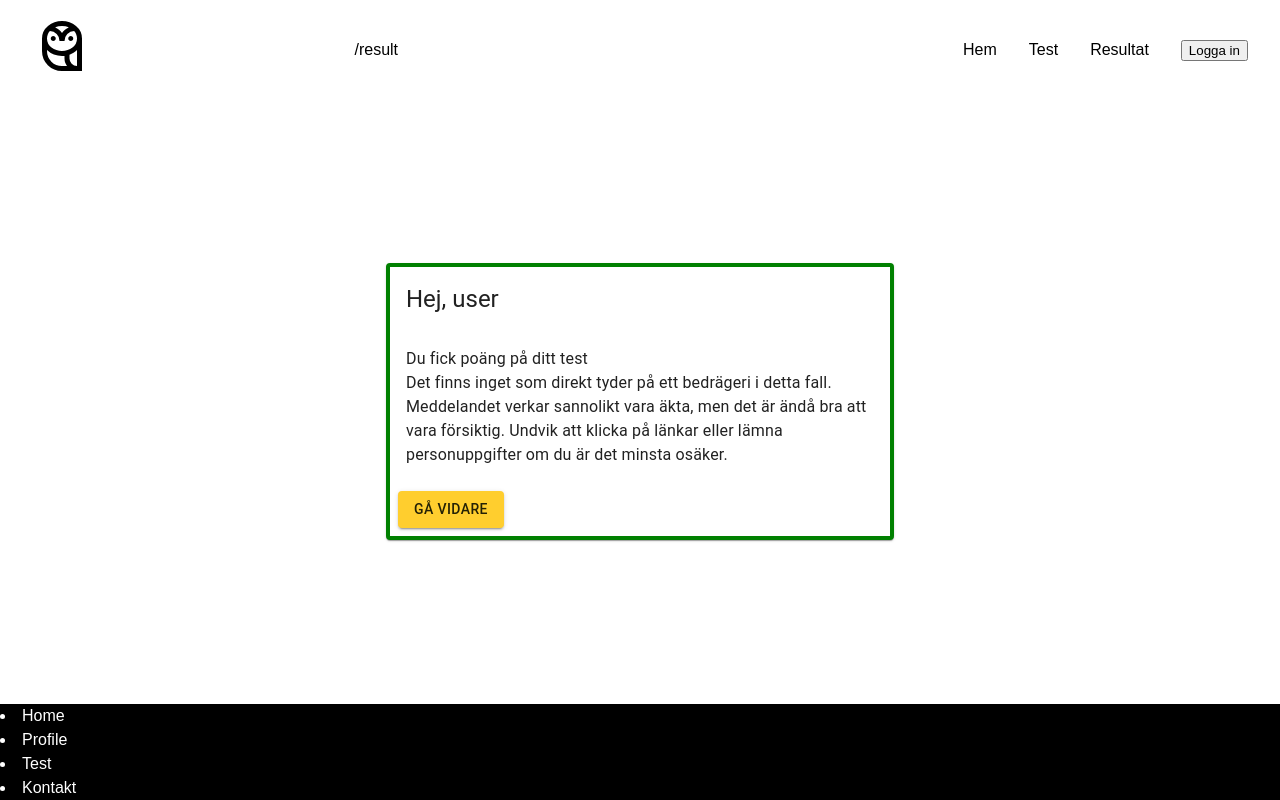
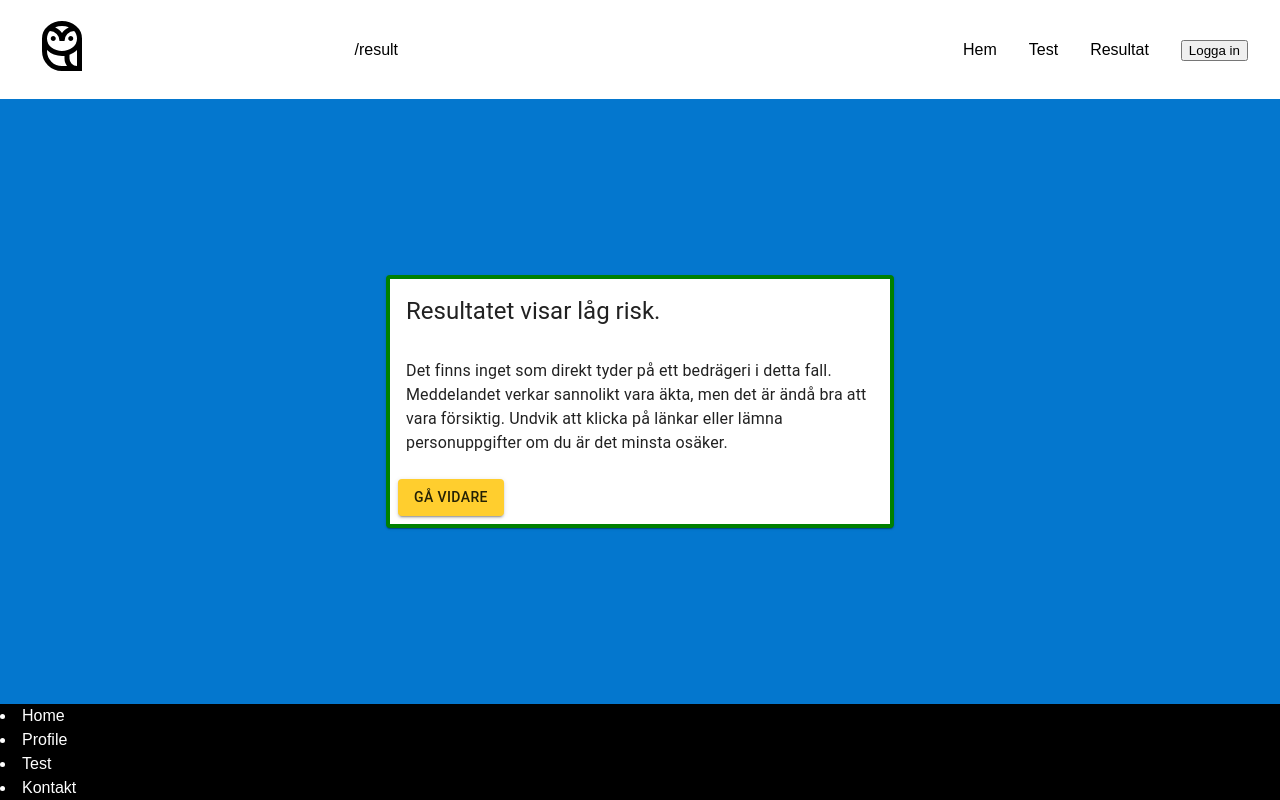
Before and after one commit to rhz1994/ScoutVision, a React (Vite) app in the folder frontend/: page /#/result in a window 1280 px wide. Built offline with nearby package versions, Linux system fonts and the light colour scheme.

Commit message:
some fronend on test page

```diff
--- a/frontend/src/components/CheckboxCard.jsx
+++ b/frontend/src/components/CheckboxCard.jsx
@@ -1,5 +1,4 @@
-import Card from "@mui/material/Card";
-import CardContent from "@mui/material/CardContent";
+import { Card, CardContent, CardHeader } from "@mui/material";
 import FormGroup from "@mui/material/FormGroup";
 import FormControlLabel from "@mui/material/FormControlLabel";
 import Checkbox from "@mui/material/Checkbox";
@@ -69,6 +68,7 @@ function CheckboxCard(props) {
   return (
     <Card variant="outlined" sx={{ width: "500px" }}>
       <CardContent>
+        <CardHeader title={props.question} />
         <FormControl
           sx={{
             // backgroundColor: "red",
@@ -91,7 +91,7 @@ function CheckboxCard(props) {
               "&:focus": { color: "black" },
             }}
           >
-            {props.question}
+            {`Fråga ${props.id} av 5`}
           </FormLabel>
           <FormGroup
             style={{
--- a/frontend/src/pages/Result.jsx
+++ b/frontend/src/pages/Result.jsx
@@ -11,37 +11,32 @@ import {
   Button,
   Typography,
 } from "@mui/material";
-import { useQuery } from "@tanstack/react-query";
 
 function Result() {
   const { result, setResult } = useContext(ResultContext);
   const { user } = useContext(UserContext);
   const navigate = useNavigate();
 
-  console.log(user);
-
-  // const { data, isPending, error } = useQuery({
-  //   queryKey: ["questions"],
-  //   staleTime: 1000 * 60 * 30,
-  //   queryFn: () => fetch("/api/testQuestions2").then((result) => result.json()),
-  // });
-
   let style;
   let content;
+  let riskLevel;
   if (result <= 5) {
     style = "green";
+    riskLevel = "låg";
     content =
       "Det finns inget som direkt tyder på ett bedrägeri i detta fall. Meddelandet verkar sannolikt vara äkta, men det är ändå bra att vara försiktig. Undvik att klicka på länkar eller lämna personuppgifter om du är det minsta osäker.";
   }
 
   if (result > 5 && result <= 10) {
     style = "yellow";
+    riskLevel = "medel";
     content =
       "Det finns vissa tecken som kan tyda på ett bedrägeriförsök. Tänk efter innan du gör något. Kontrollera alltid avsändaren, sök upp företaget på egen hand och ring deras officiella kundtjänst om du är osäker. Klicka inte på länkar förrän du är helt säker på att de är legitima.";
   }
 
   if (result > 10 && result) {
     style = "red";
+    riskLevel = "hög";
     content =
       "Meddelandet du fått har flera tydliga kännetecken på ett bedrägeriförsök. Klicka inte på några länkar, ring inte upp numret i meddelandet och lämna inte ut några uppgifter. Radera sms:et och kontakta banken eller företaget direkt via deras officiella kontaktvägar om du redan hunnit klicka eller lämna information.";
   }
@@ -52,11 +47,10 @@ function Result() {
   }
 
   return (
-    <div className="result-container">
+    <div className="result-container primary-color">
       <Card sx={{ width: "500px", border: `4px solid ${style}` }}>
-        <CardHeader title={`Hej, ${user ? user.username : "user"}`} />
+        <CardHeader title={`Resultatet visar ${riskLevel} risk.`} />
         <CardContent>
-          <Typography>Du fick {result} poäng på ditt test</Typography>
           <Typography>{content}</Typography>
         </CardContent>
         <CardActions
--- a/frontend/src/pages/Test.jsx
+++ b/frontend/src/pages/Test.jsx
@@ -19,40 +19,22 @@ function Test() {
     queryFn: () => fetch("/api/testQuestion").then((r) => r.json()),
   });
 
-  console.log(data);
-
   const questionNumber = pathname.split("=")[1] - 1;
 
   return (
     <div id="test-container" className="primary-color">
-      {/* <Stack>
-        <Pagination count={5} />
-      </Stack> */}
-      {isPending && <CircularProgress />}
+      {isPending && (
+        <CircularProgress color="contrast" thickness={7} size={75} />
+      )}
       {error && <span>Något gick fel med att hämta datan.</span>}
+
       {data && (
         <CheckboxCard
           key={data[questionNumber].id}
           question={data[questionNumber].question}
+          id={data[questionNumber].id}
         />
       )}
-
-      {/* {testQuestions &&
-        testQuestions.map((testQuestion) => (
-          <CheckboxCard
-            key={testQuestion.id}
-            question={testQuestion.question}
-            answeralternative={testQuestion.answeralternative}
-          />
-        ))} */}
-      {/* {testQuestions &&
-        testQuestions.map((testQuestion) => (
-          <QuestionCard
-            key={testQuestion.id}
-            question={testQuestion.question}
-            answeralternative={testQuestion.answeralternative}
-          />
-        ))} */}
     </div>
   );
 }
```
